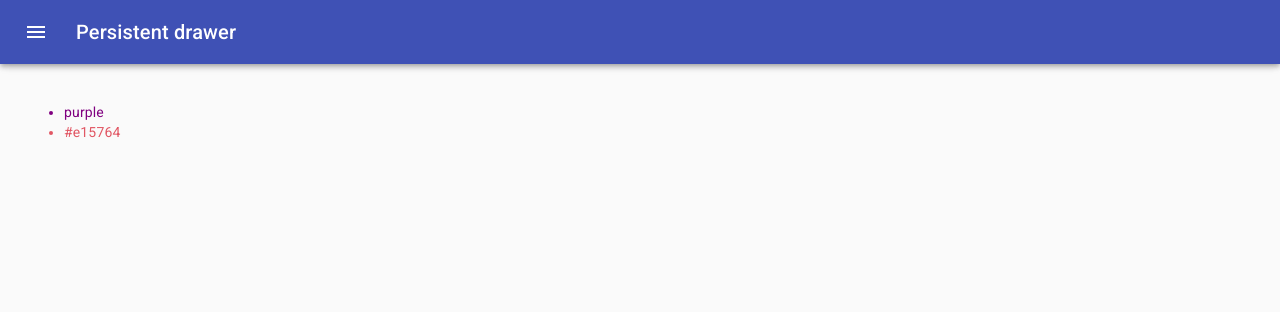
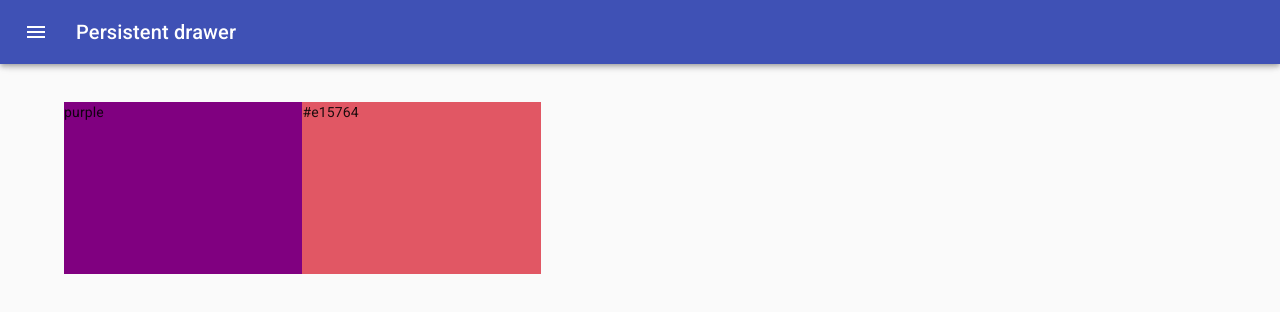
Before and after one commit to RyanEllingson/react-color-app, a React (Create React App) app: page /palette/new in a window 1280 px wide. Shown: the top 312 px of the page. Built offline with nearby package versions, Linux system fonts and the light colour scheme.

Commit message:
started DraggableColorBox component

```diff
--- /dev/null
+++ b/src/DraggableColorBox.js
@@ -0,0 +1,25 @@
+import React from "react";
+import {withStyles} from "@material-ui/styles";
+
+const styles = {
+    root: {
+        height: "25%",
+        width: "20%",
+        margin: "0 auto",
+        display: "inline-block",
+        position: "relative",
+        cursor: "pointer",
+        marginBottom: "-4px"
+    }
+
+}
+
+const DraggableColorBox = function(props) {
+    return (
+        <div className={props.classes.root} style={{backgroundColor: props.color}}>
+            {props.color}
+        </div>
+    );
+};
+
+export default withStyles(styles)(DraggableColorBox);
--- a/src/NewPaletteForm.js
+++ b/src/NewPaletteForm.js
@@ -12,6 +12,7 @@
 import ChevronLeftIcon from '@material-ui/icons/ChevronLeft';
 import Button from "@material-ui/core/Button";
 import {ChromePicker} from "react-color";
+import DraggableColorBox from "./DraggableColorBox";
 
 const drawerWidth = 400;
 
@@ -56,6 +57,7 @@
   },
   content: {
     flexGrow: 1,
+    height: "calc(100vh - 64px)",
     padding: theme.spacing(3),
     transition: theme.transitions.create('margin', {
       easing: theme.transitions.easing.sharp,
@@ -154,9 +156,9 @@
         })}
       >
         <div className={classes.drawerHeader} />
-        <ul>
+        <ul style={{height: "100%"}}>
             {colors.map(color => {
-                return <li style={{color}}>{color}</li>
+                return <DraggableColorBox color={color} />
             })}
         </ul>
       </main>
```
